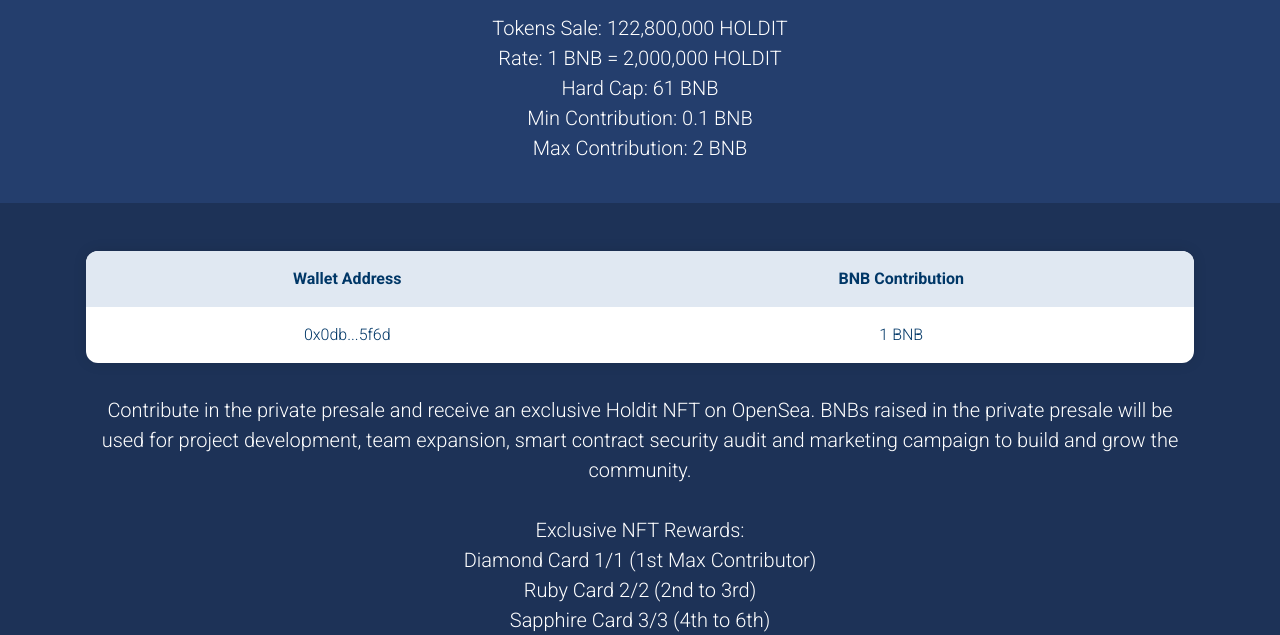
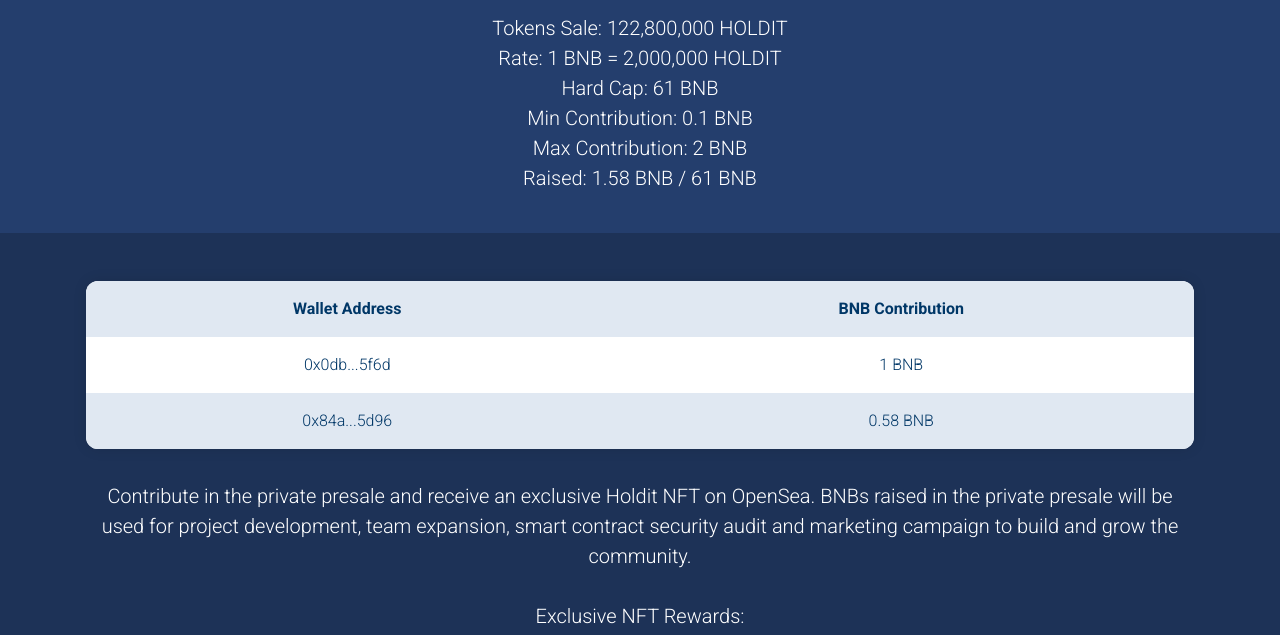
Before and after one commit to holditfinance/holditfinance.github.io, a plain HTML site: page privatepresale.html in a window 1280 px wide. Shown: the part 163-798 px from the top of the page. Drawn offline with nearby package versions, Linux system fonts and the light colour scheme; files whose address does not match are found by name.

Commit message:
Update privatepresale.html

```diff
--- a/privatepresale.html
+++ b/privatepresale.html
@@ -78,8 +78,8 @@
                                                                                                       Rate: 1 BNB = 2,000,000 HOLDIT<br>
 												      Hard Cap: 61 BNB<br>
                                                                                                       Min Contribution: 0.1 BNB<br>
-                                                                                                      Max Contribution: 2 BNB<!-- <br>
-                                                                                                      Raised: 1 BNB / 61 BNB --></p>
+                                                                                                      Max Contribution: 2 BNB<br>
+                                                                                                      Raised: 1.58 BNB / 61 BNB</p>
 			</div>
 		</div>
 	</div>
@@ -96,6 +96,10 @@
 						<td>0x0db...5f6d</td>
                                                 <td class="d-flex flex-column justify-content-center"><span>1 BNB</span></td>
 					</tr>
+					<tr style="font-weight:300;">
+						<td>0x84a...5d96</td>
+                                                <td class="d-flex flex-column justify-content-center"><span>0.58 BNB</span></td>
+					</tr>
 				</table>
                                 <table class="table table-striped tokenomics-info-table d-xl-none">
                                         <tr>
@@ -107,6 +111,12 @@
                                                         <span class="d-block" style="font-weight:300;">0x0db...5f6d</span>
                                                         <span class="d-block mt-1" style="font-weight:500;">BNB Contribution</span>
                                                         <span class="d-block" style="font-weight:300;">1 BNB</span>
+                                                </td>
+                                                <td>
+                                                        <span class="d-block" style="font-weight:500;">Wallet Address</span>
+                                                        <span class="d-block" style="font-weight:300;">0x84a...5d96</span>
+                                                        <span class="d-block mt-1" style="font-weight:500;">BNB Contribution</span>
+                                                        <span class="d-block" style="font-weight:300;">0.58 BNB</span>
                                                 </td>
 					</tr>
 				</table>
```
